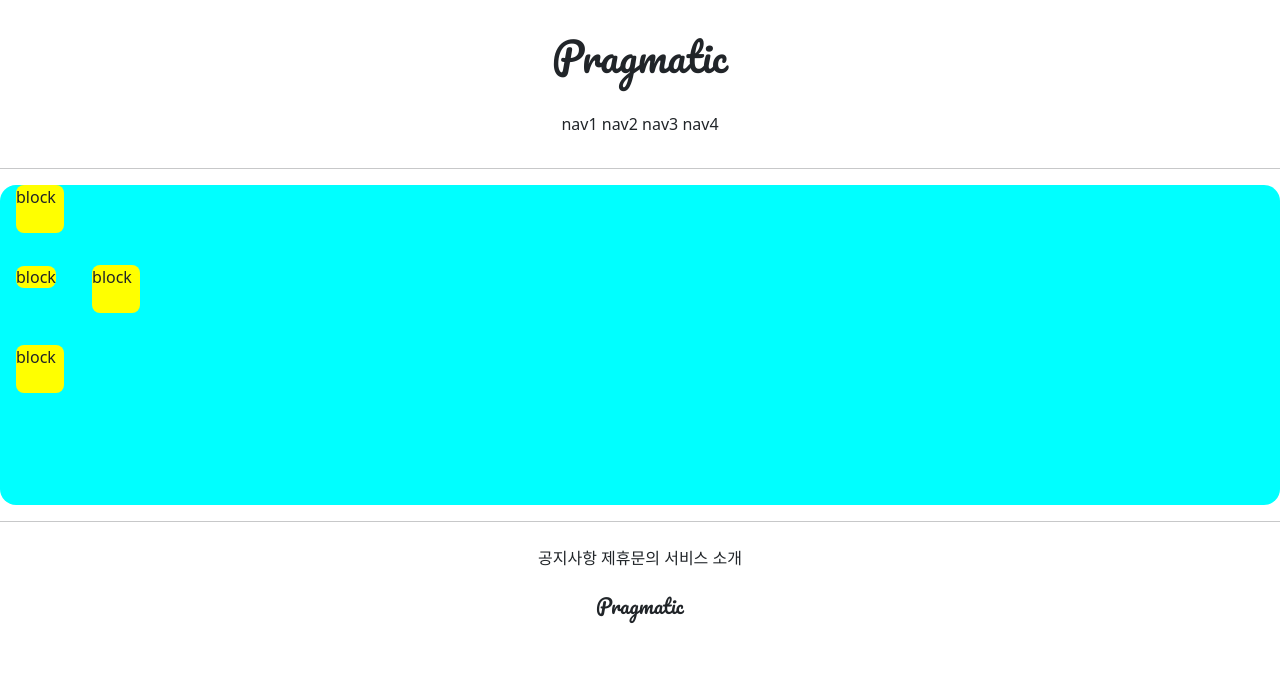
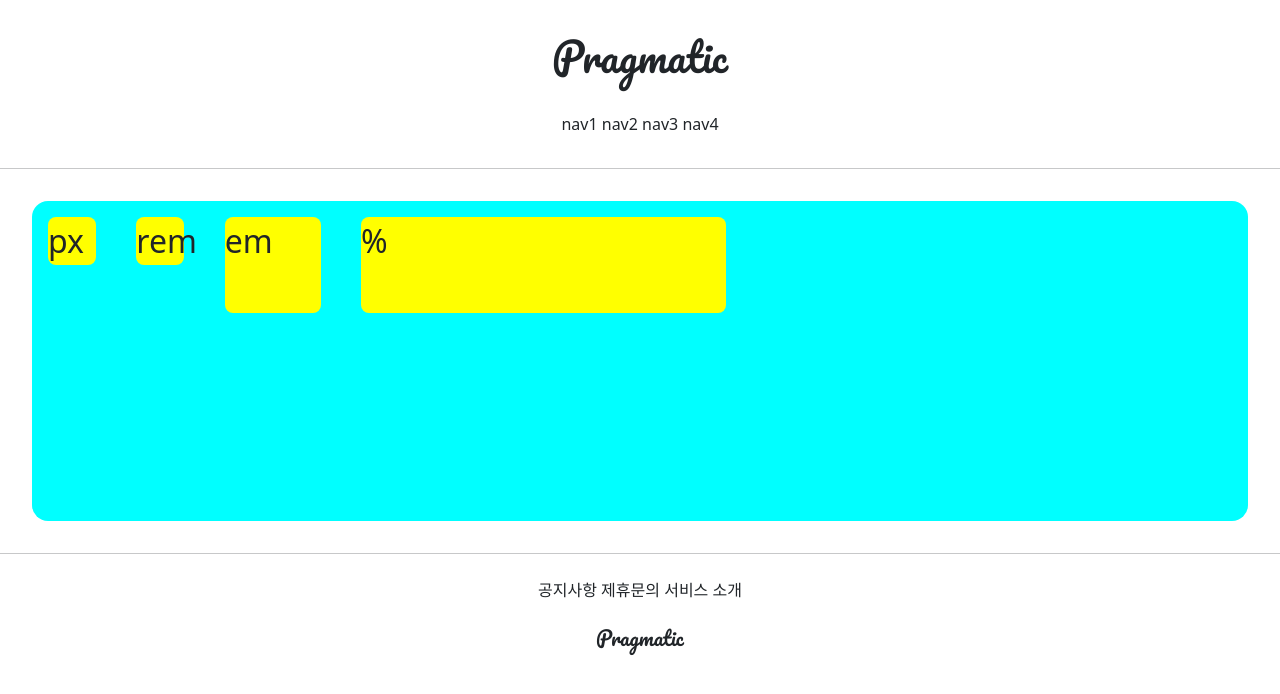
Before and after one commit to JeongJuyeony/gis_6ban_1, a Django app: page /accounts/hello_world/ in a window 1280 px wide. Shown: the top 694 px of the page. Run offline with Django 3.2, Linux system fonts and the light colour scheme; parts of the project's set-up code (start-up, migrations or seed data) failed here and were passed over.

Commit message:
7/8 class 6ban commit 1

```diff
--- a/accountapp/templates/accountapp/hello_world.html
+++ b/accountapp/templates/accountapp/hello_world.html
@@ -11,21 +11,22 @@
         margin: 1rem;
         height: 48px;
         width: 48px;
-        border-radius: .5rem
+        border-radius: .5rem;
+        display: inline-block;
     }
 
     </style>
 
 
-   <div style="height: 20rem; background-color: aqua; marg: 2rem; border-radius: 1rem;">
+    <div style="height: 20rem; background-color: aqua; margin: 2rem; border-radius: 1rem; font-size: 2rem;">
 
-       <div class="testing" style="display:block">block</div>
-       <div class="testing" style="display:inline">block</div>
-       <div class="testing" style="display:inline-block">block</div>
-       <div class="testing" style="display:none">block</div>
-       <div class="testing">block</div>
+        <div class="testing" style="height: 48px; width: 48px;">px</div>
+        <div class="testing" style="height: 3rem; width: 3rem;">rem</div>
+        <div class="testing" style="height: 3em;  width: 3em;">em</div>
+        <div class="testing" style="height: 30%;  width: 30%;">%</div>
 
    </div>
 
 
+
 {% endblock %}
```
